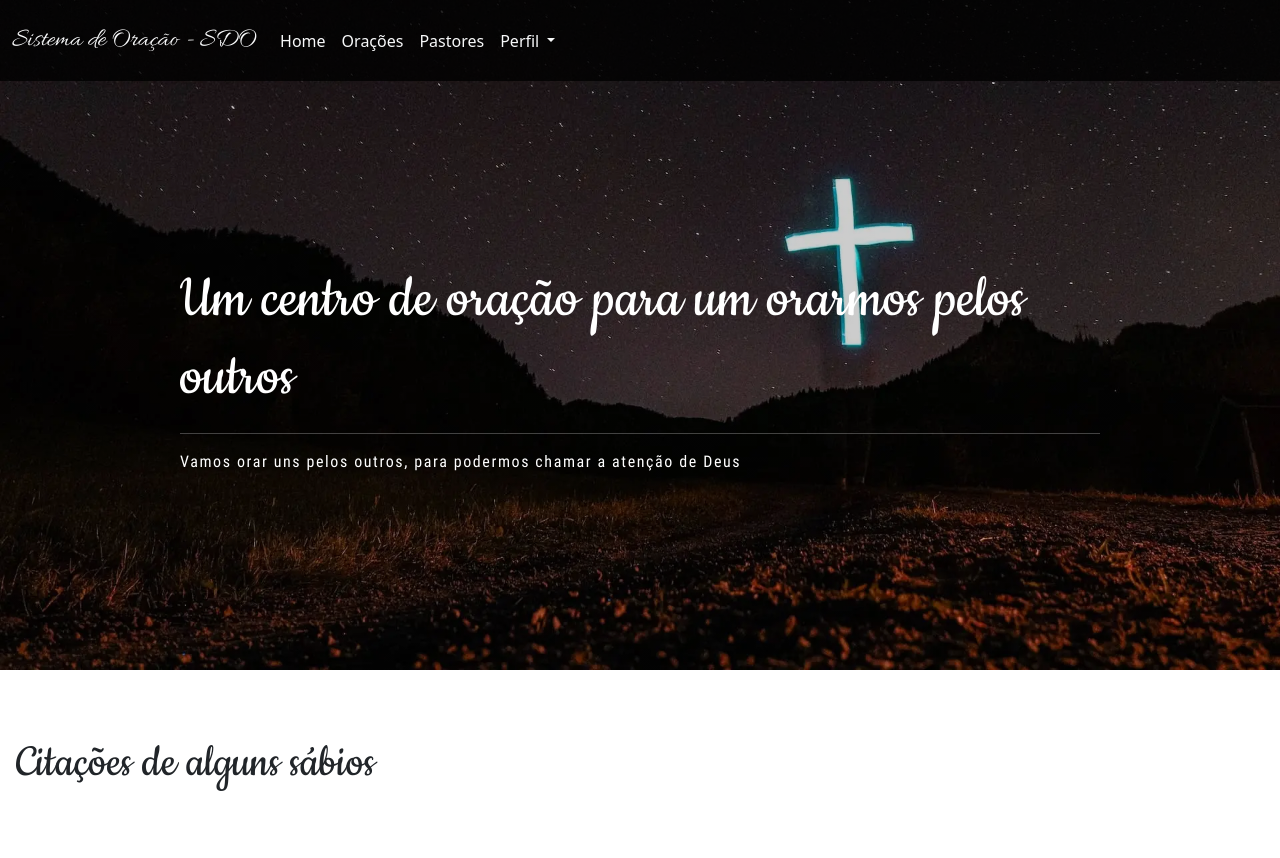
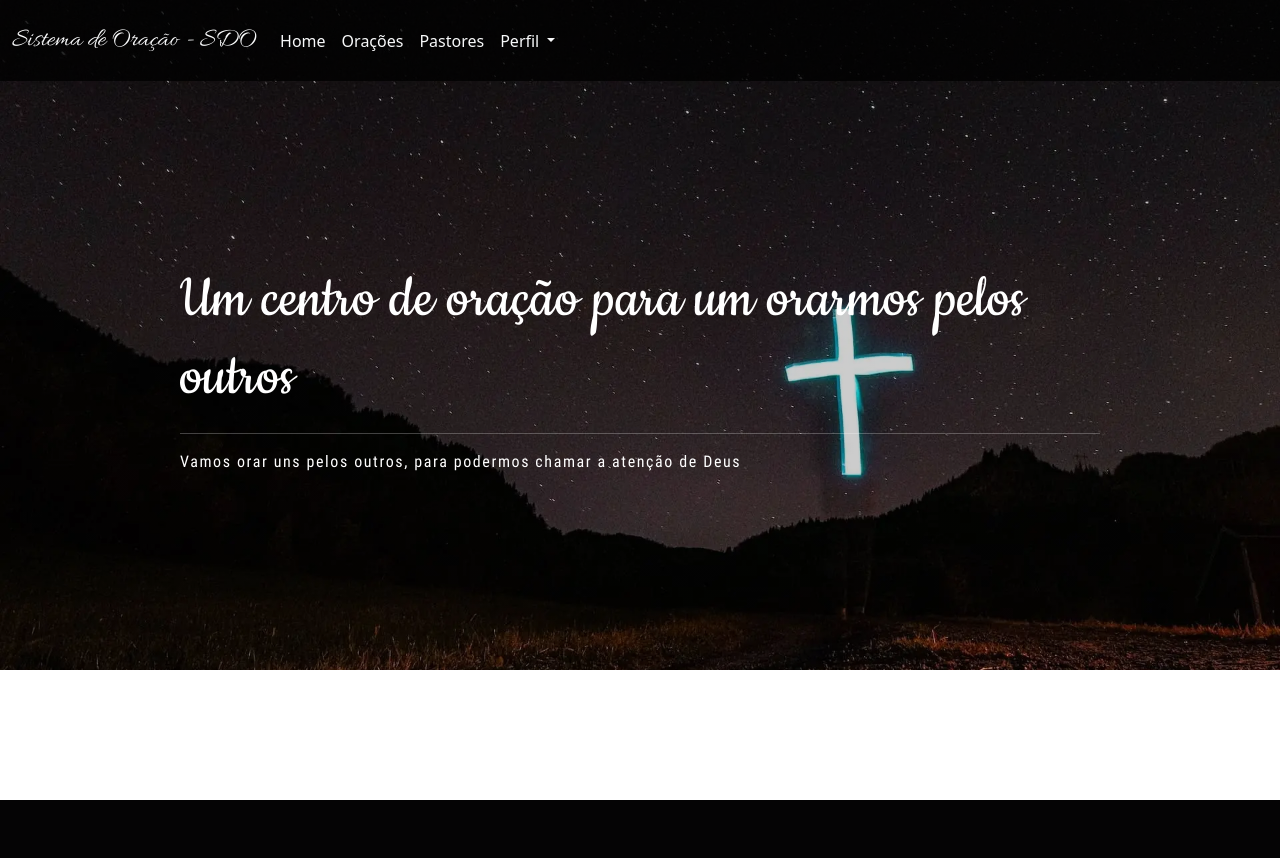
Before and after one commit to isaacrochaoliveira/oracoes, a PHP site: page /myp/index.php in a window 1280 px wide. After the commit the page ends 800 px from the top, so only its background shows below. Run offline with PHP 8.4, Linux system fonts and the light colour scheme; a user stored in the database is signed in; data that the repository does not hold is empty.

Commit message:
Update index.php

```diff
--- a/myp/index.php
+++ b/myp/index.php
@@ -61,9 +61,6 @@
     </section>
     <section class="mx-3 pb-5">
         <div class="pt-5">
-            <div class="my-3">
-                <h2 class="cookie size-50">Citações de alguns sábios</h2>
-            </div>
             <div id="carouselExample" class="carousel slide">
                 <div class="carousel-inner">
                     <?php
```
